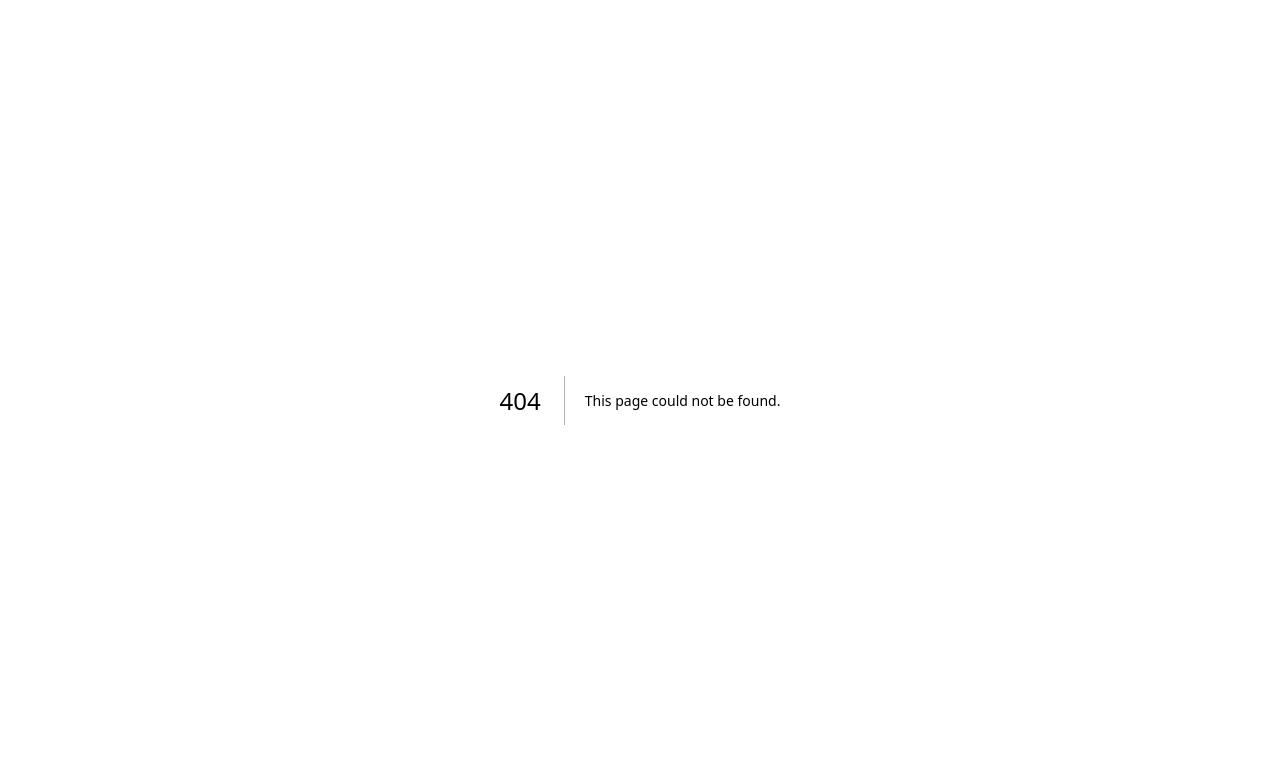
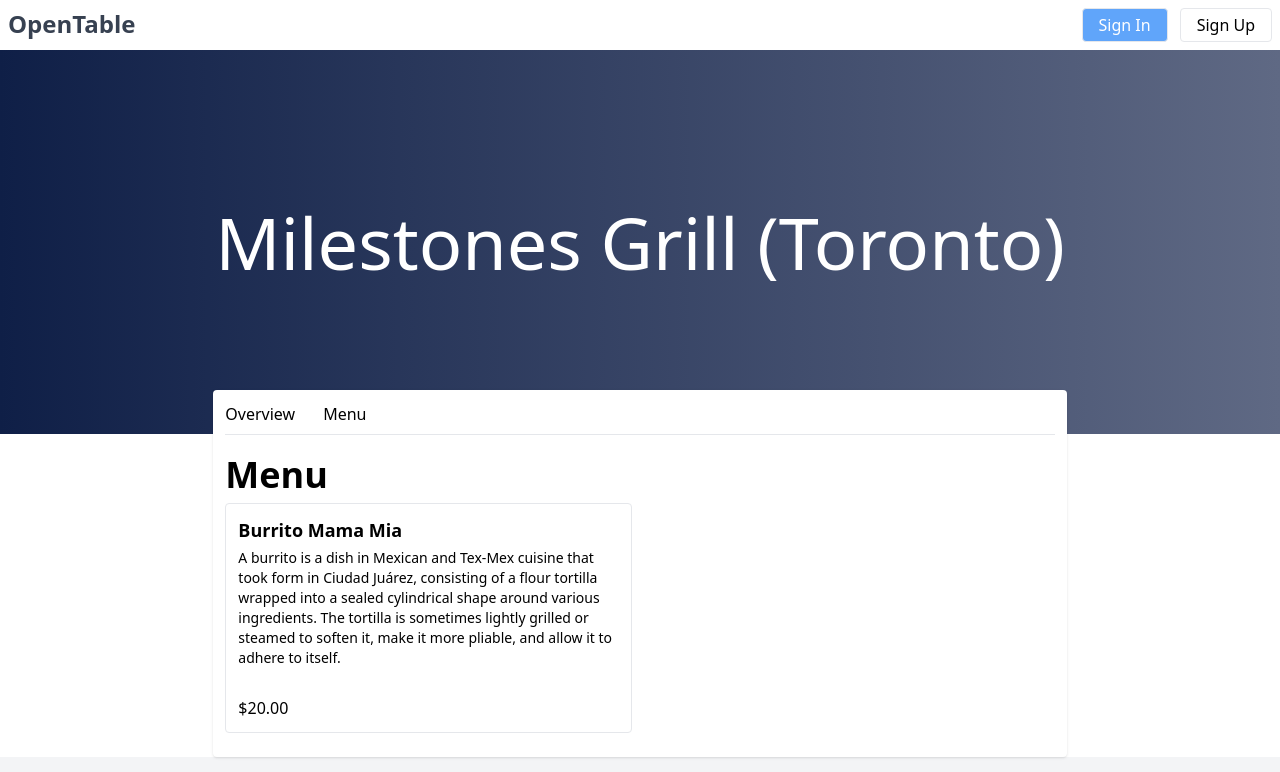
Before and after one commit to clayton-klein/nextjs13-opentable-clone, a Next.js app: page /restaurant/milestones-grill/menu in a window 1280 px wide. Before the commit this address had no page. Shown: the top 772 px of the page. Built offline with nearby package versions, Linux system fonts and the light colour scheme.

Commit message:
feat: create restaurant menu page

```diff
--- /dev/null
+++ b/app/restaurant/[slug]/menu/page.tsx
@@ -0,0 +1,21 @@
+import NavBar from "../../../components/NavBar";
+import Header from "../components/Header";
+import Menu from "../components/Menu";
+import RestaurantNavBar from "../components/RestaurantNavBar";
+
+export default function RestaurantMenu() {
+  return (
+    <div className="w-screen min-h-screen bg-gray-100">
+      <div className="m-auto bg-white max-w-screen-2xl">
+        <NavBar />
+        <Header />
+        <div className="flex items-start justify-between w-2/3 m-auto -mt-11">
+          <div className="w-full p-3 bg-white rounded shadow">
+            <RestaurantNavBar />
+            <Menu />
+          </div>
+        </div>
+      </div>
+    </div>
+  );
+}
```
